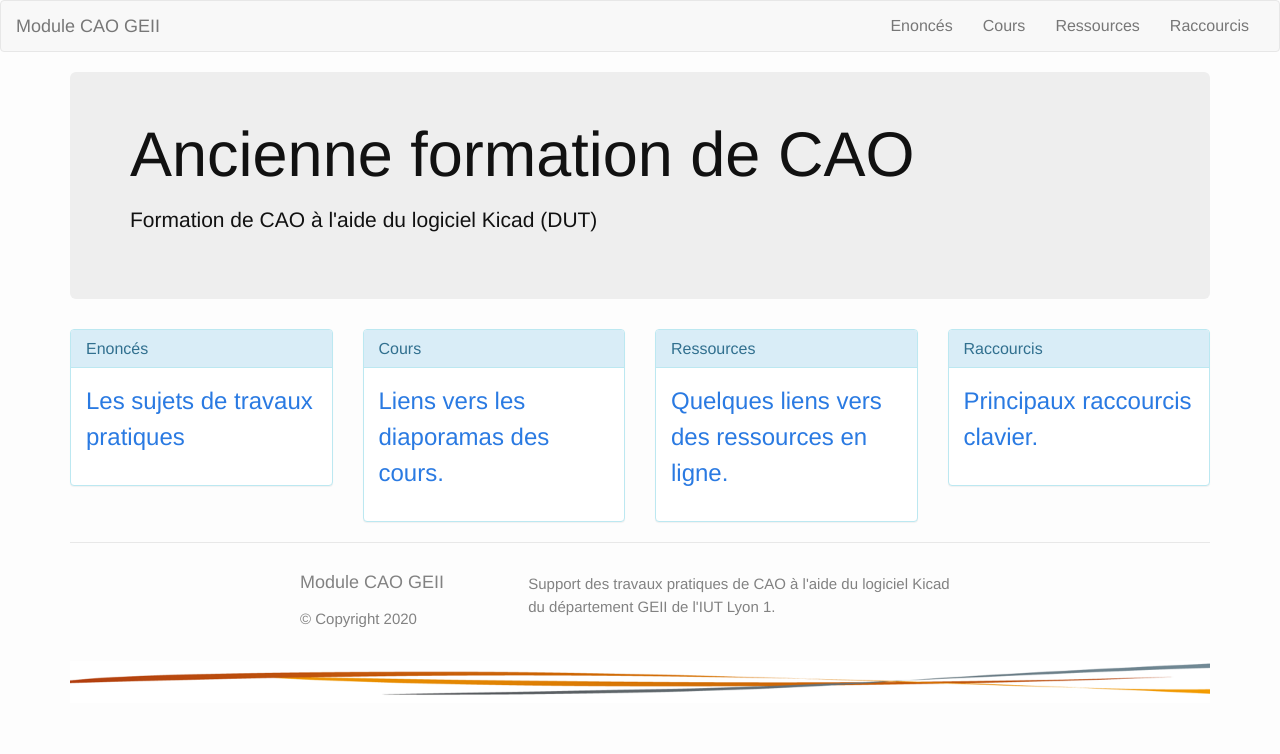
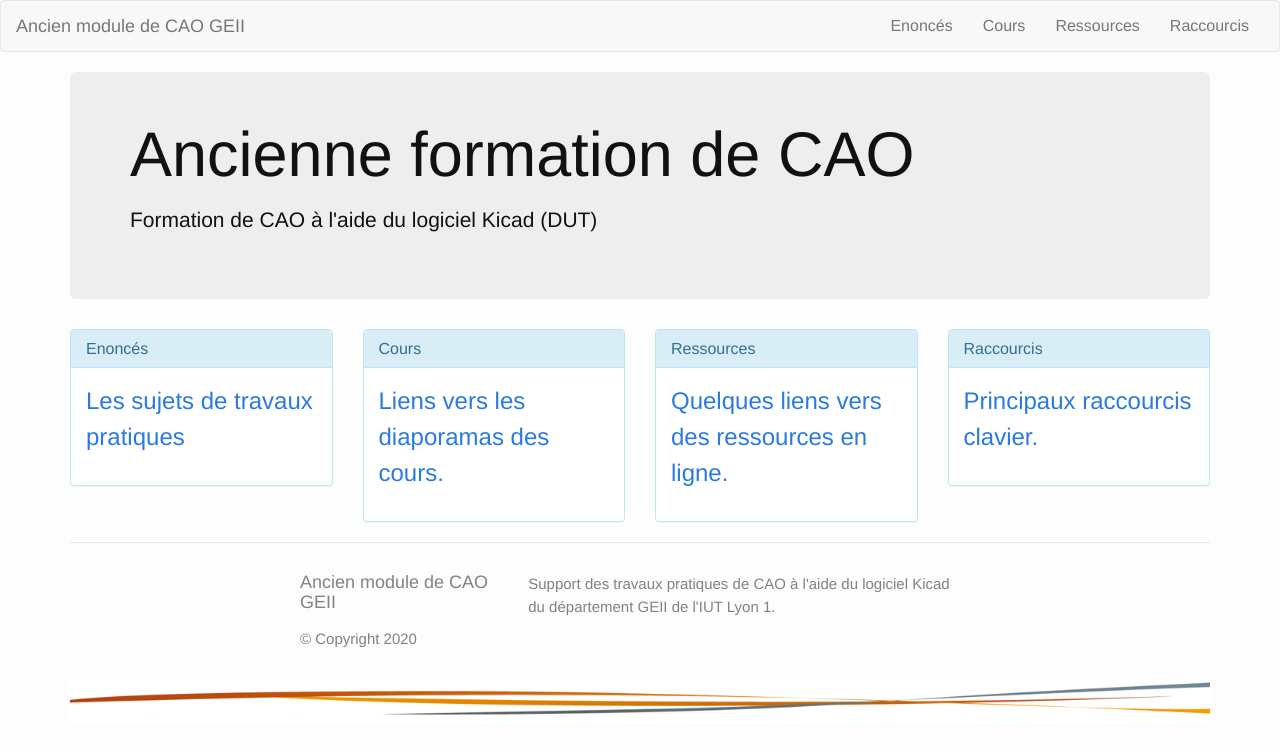
Before and after one commit to geiilyon/cao-geii-lyon, a Jekyll site: the page built from index.html, in a window 1280 px wide. Shown: the top 754 px of the page. Built offline with Jekyll 4.4.1, drawn with Linux system fonts in a browser that asks for light colours; nearby versions of some CDN libraries; library files that are not in the unit come from our copies.

Commit message:
Ajout disclaimer dans la barre de navigation

```diff
--- a/_config.yml
+++ b/_config.yml
@@ -1,5 +1,5 @@
 # Site settings
-title: Module CAO GEII
+title: Ancien module de CAO GEII
 description: > # this means to ignore newlines until "baseurl:"
   Support des travaux pratiques de CAO à l'aide du logiciel Kicad du département GEII de l'IUT Lyon 1.
 baseurl: "/cao-geii-lyon" # the subpath of your site, e.g. /blog/
```
